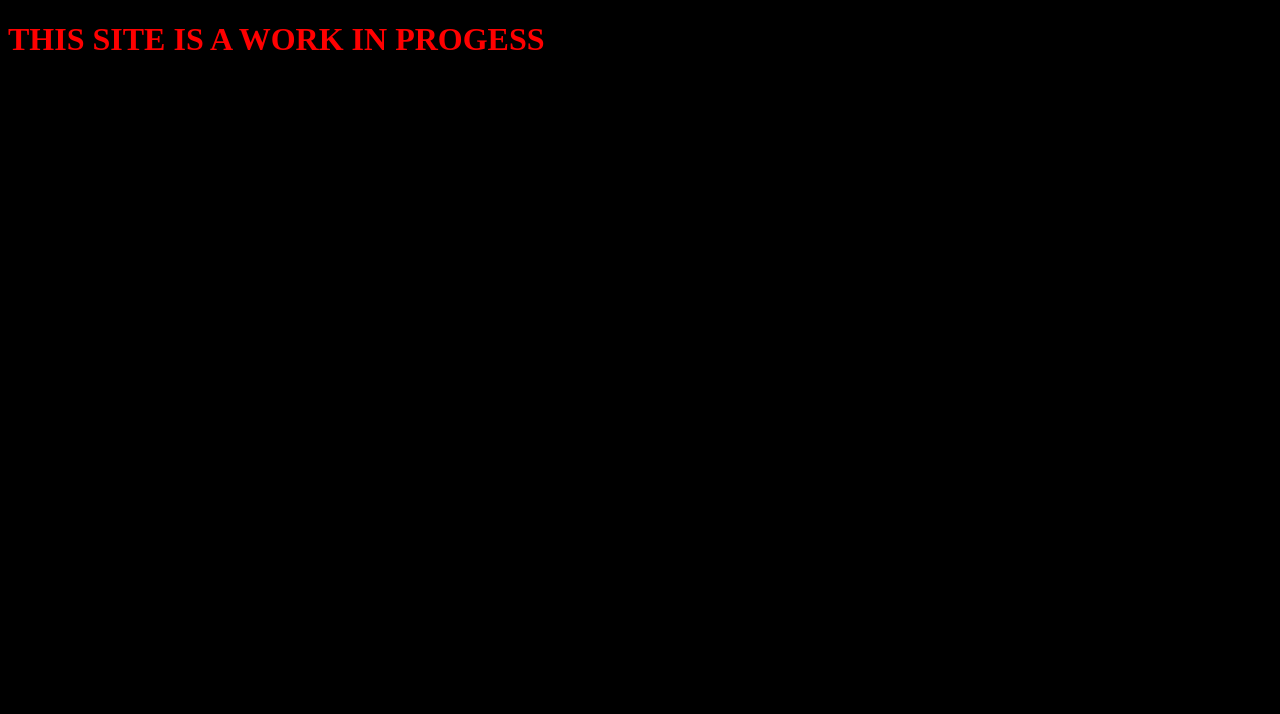
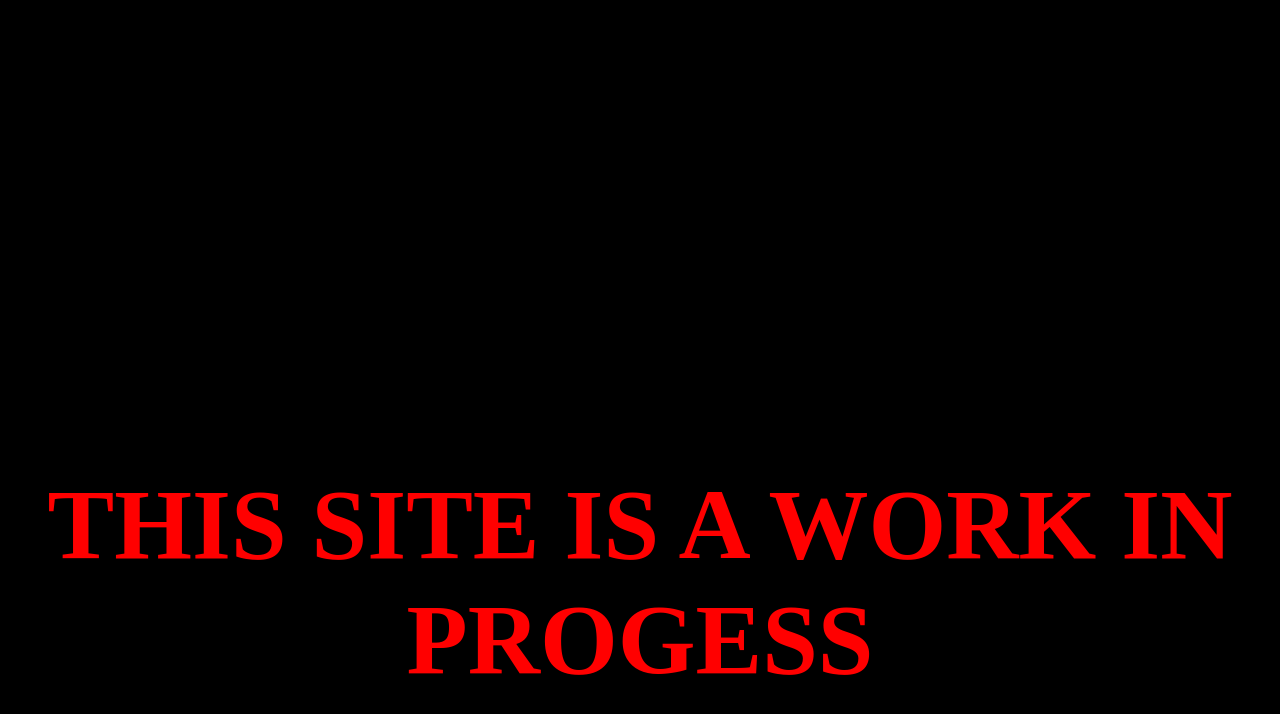
Before and after one commit to kasonlemmon/kasonwebsite, a plain HTML site: page index.html in a window 1280 px wide. Drawn offline with Linux system fonts and the light colour scheme.

Commit message:
edit style.css

```diff
--- a/style.css
+++ b/style.css
@@ -3,5 +3,10 @@ body {
 }
 
 h1 {
-    color: red
+    color: red;
+    position: relative;
+    text-align: center;
+    text-transform: uppercase;
+    padding-top: 400px;
+    font-size: 100px;
 }
```
